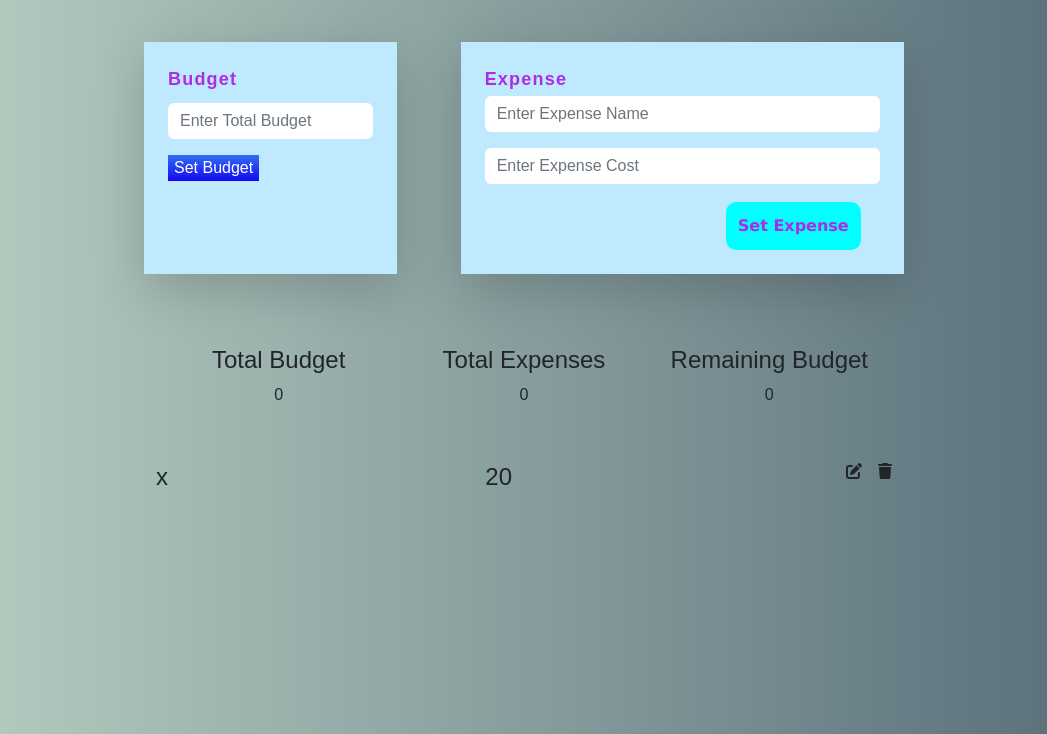
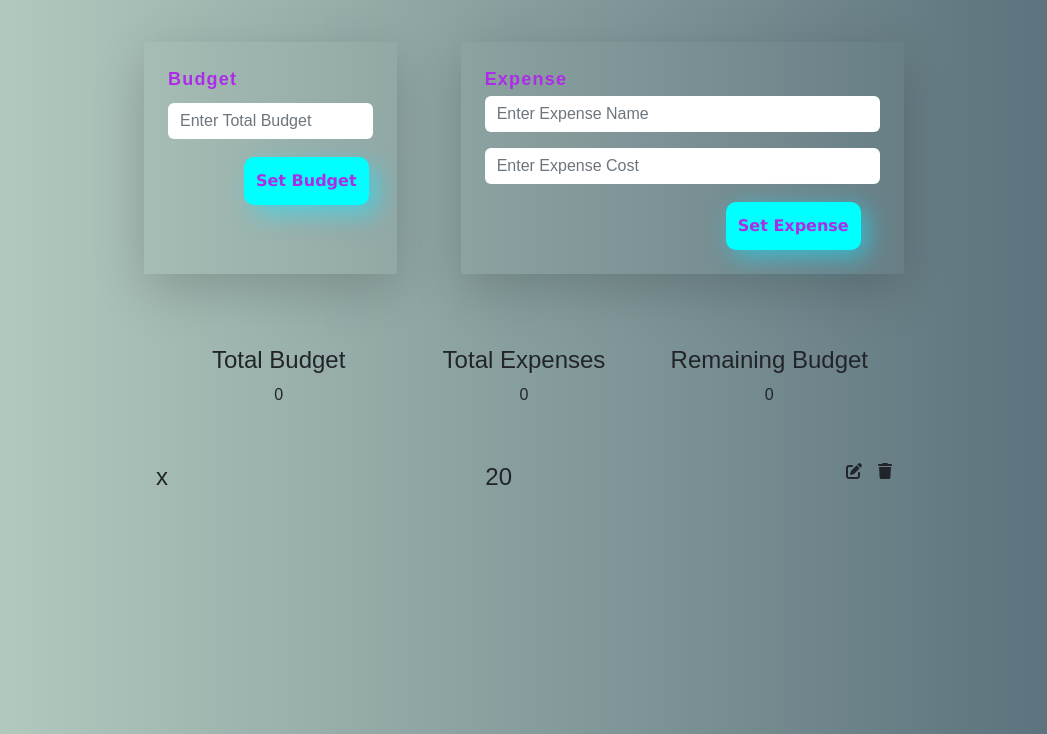
Before and after one commit to Haris-Mohanty/PocketGuard-A-Budget-App-, a plain HTML site: page index.html in a window 1280 px wide. Shown: the part 66-800 px from the top of the page, without its empty margins (116-1163 px from the left). Drawn offline with nearby package versions, Linux system fonts and the light colour scheme.

Commit message:
First Part Code Finish.

```diff
--- a/style.css
+++ b/style.css
@@ -18,7 +18,7 @@ body{
   margin-top: 5px;
 }
 .first-box-ist{
-  background-color: #bfe9ff ;
+/*   background-color: #bfe9ff ; */
 }
 .first-box-ist label{
   color: #ac2de6;
@@ -32,39 +32,27 @@ body{
   cursor: pointer;
 }
 .first-box-ist button{
-  background: rgb(22,9,240);
-background: linear-gradient(0deg, rgba(22,9,240,1) 0%, rgba(49,110,244,1) 100%);
-  color: #fff;
+  background-color: aqua;
+  margin: 2px 0 0 37%;
+  font-size: 16px;
+  padding: 12px;
   border: none;
-  transition: all 0.3s ease;
-  overflow: hidden;
-  position: relative;
-}
-.first-box-ist button:after{
-  position: absolute;
-  content: " ";
-  top: 0;
-  left: 0;
-  z-index: -1;
-  width: 10%;
-  height: 10%;
-  transition: all 0.3s ease;
-  -webkit-transform: scale(.1);
-  transform: scale(.1);
+  border-radius: 10px;
+  color: #ac2de6;
+  font-family: Verdana, Geneva, Tahoma, sans-serif;
+  font-weight: bold;
+  cursor: pointer;
+  transition: all 0.5s ease-in-out 0s;
+  box-shadow: 9px 9px 24px rgb(42, 220, 244, 0.64);
 }
 .first-box-ist button:hover {
-  color: #fff;
-  border: none;
-  background: transparent;
-}
-.first-box-ist button:hover:after {
-  background: rgb(0,3,255);
-background: linear-gradient(0deg, rgba(2,126,251,1) 0%,  rgba(0,3,255,1)100%);
-  -webkit-transform: scale(1);
-  transform: scale(1);
+  color: #0874e7;
+  background: linear-gradient( #11eec9, #e6e8e3);
+  transform: translateY(-7px);
+  box-shadow: 12px 12px 24px rgb(21, 209, 146, 0.64);
 }
 .first-box-2nd{
-  background-color: #bfe9ff ;
+/*   background-color: #bfe9ff ; */
 }
 .first-box-2nd label{
   color: #ac2de6;
@@ -79,6 +67,7 @@ background: linear-gradient(0deg, rgba(2,126,251,1) 0%,  rgba(0,3,255,1)100%);
 }
 .first-box-2nd button{
   background-color: aqua;
+  box-shadow: 6px 6px 24px rgb(21, 222, 249, 0.64);
   margin: 2px 0 0 61%;
   font-size: 16px;
   padding: 12px;
@@ -88,4 +77,12 @@ background: linear-gradient(0deg, rgba(2,126,251,1) 0%,  rgba(0,3,255,1)100%);
   font-family: Verdana, Geneva, Tahoma, sans-serif;
   font-weight: bold;
   cursor: pointer;
+  transition: all 0.5s ease-in-out 0s;
 }
+.first-box-2nd button:hover {
+  color: #f109bf;
+  background: linear-gradient( #6bc9eb, #23D5AB, #e6e8e3);
+  box-shadow: 12px 12px 24px rgb(40, 240, 190, 0.64);
+  transform: translateY(-7px);
+  letter-spacing: 1.1px;
+}
```
Also changed, not shown: index.html (indentation only).
